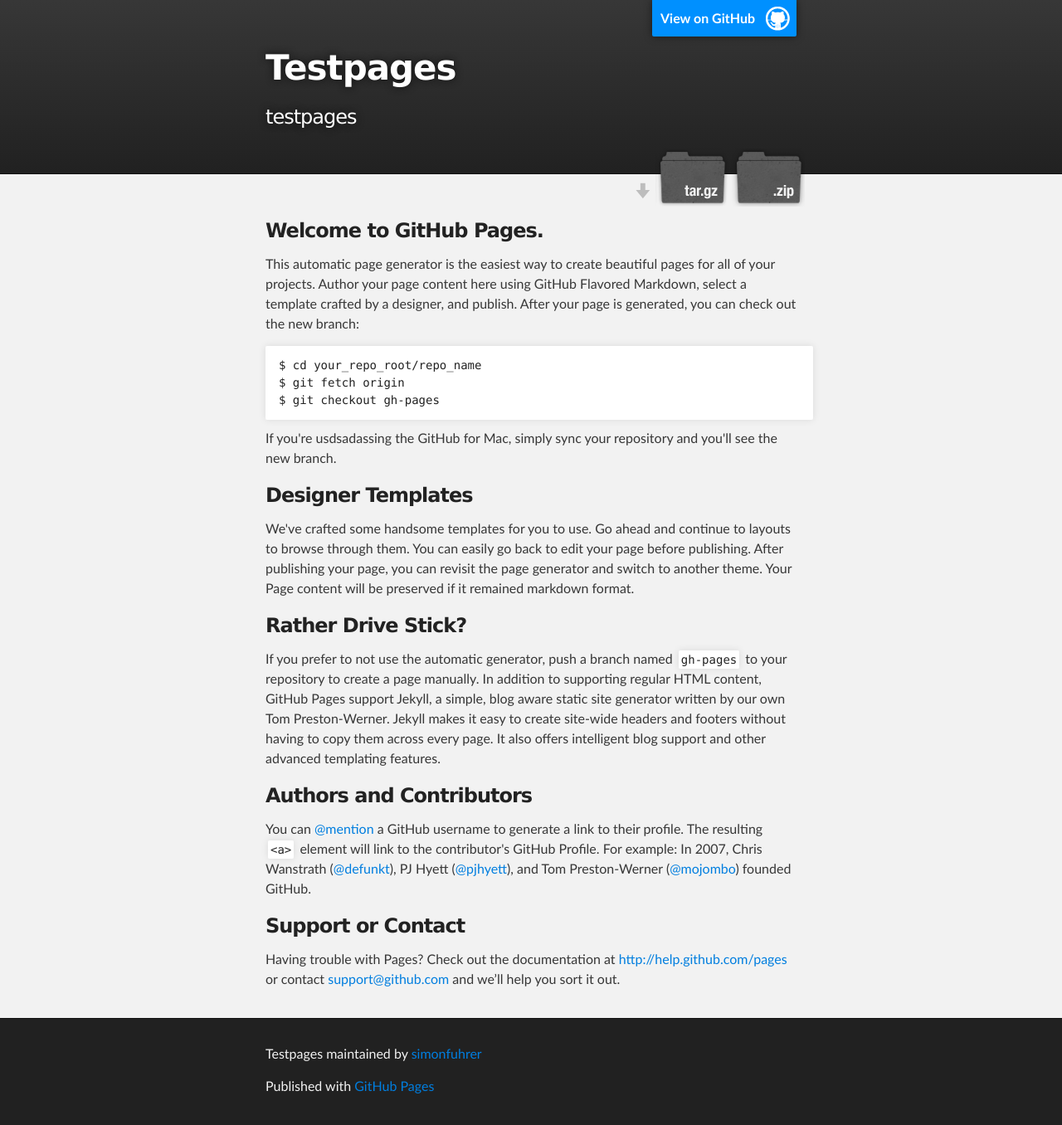
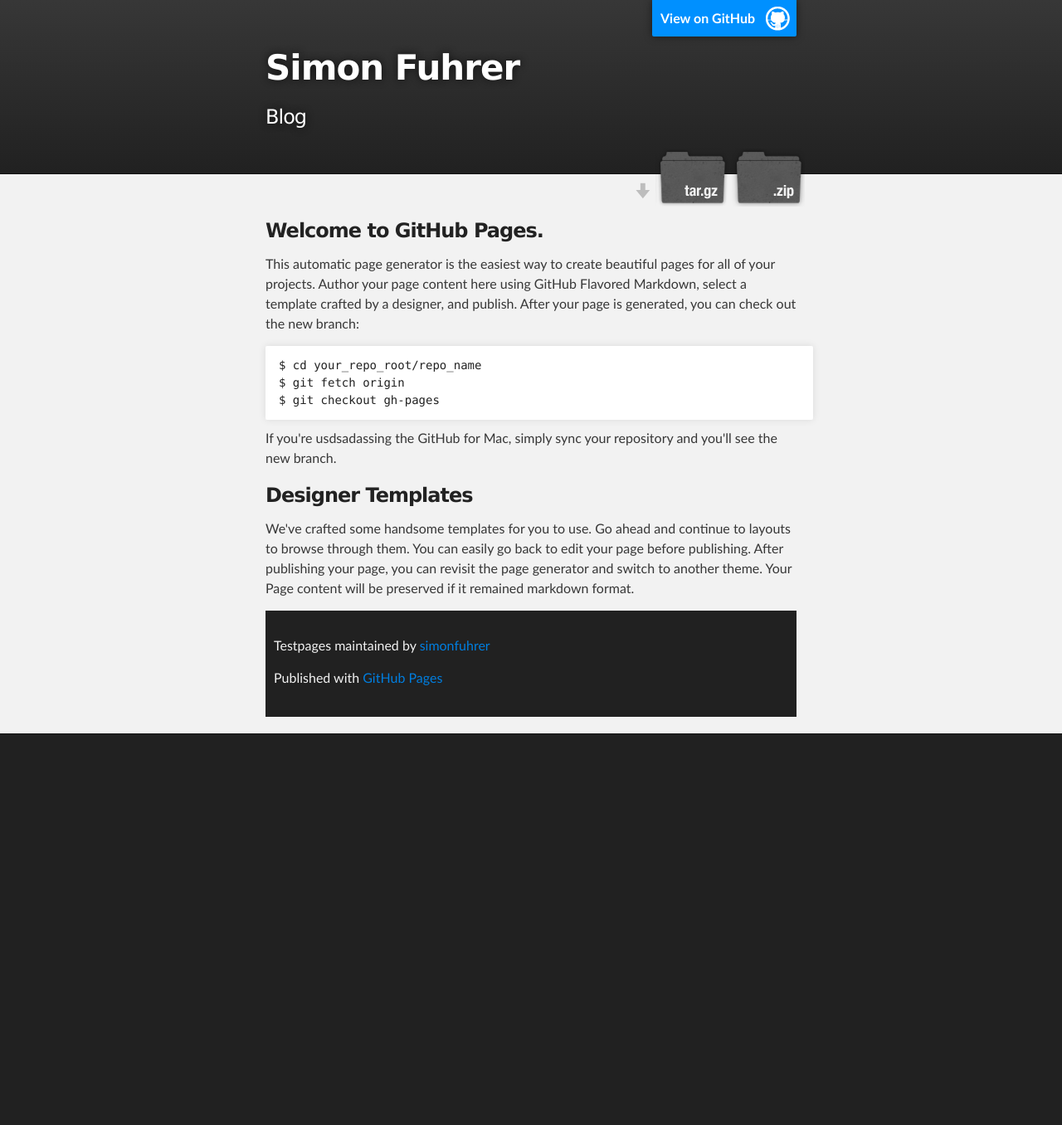
Before and after one commit to simonfuhrer/testpages, a plain HTML site: page index.html in a window 1280 px wide. Shown: the whole page at 83% size. After the commit the page ends 885 px from the top, so only its background shows below. Drawn offline with Linux system fonts and the light colour scheme.

Commit message:
New Changes

```diff
--- a/index.html
+++ b/index.html
@@ -18,8 +18,8 @@
         <header class="inner">
           <a id="forkme_banner" href="https://github.com/simonfuhrer/testpages">View on GitHub</a>
 
-          <h1 id="project_title">Testpages</h1>
-          <h2 id="project_tagline">testpages</h2>
+          <h1 id="project_title">Simon Fuhrer</h1>
+          <h2 id="project_tagline">Blog</h2>
 
             <section id="downloads">
               <a class="zip_download_link" href="https://github.com/simonfuhrer/testpages/zipball/master">Download this project as a .zip file</a>
@@ -46,19 +46,6 @@ $ git checkout gh-pages
 
 <p>We've crafted some handsome templates for you to use. Go ahead and continue to layouts to browse through them. You can easily go back to edit your page before publishing. After publishing your page, you can revisit the page generator and switch to another theme. Your Page content will be preserved if it remained markdown format.</p>
 
-<h3>Rather Drive Stick?</h3>
-
-<p>If you prefer to not use the automatic generator, push a branch named <code>gh-pages</code> to your repository to create a page manually. In addition to supporting regular HTML content, GitHub Pages support Jekyll, a simple, blog aware static site generator written by our own Tom Preston-Werner. Jekyll makes it easy to create site-wide headers and footers without having to copy them across every page. It also offers intelligent blog support and other advanced templating features.</p>
-
-<h3>Authors and Contributors</h3>
-
-<p>You can <a href="https://github.com/blog/821" class="user-mention">@mention</a> a GitHub username to generate a link to their profile. The resulting <code>&lt;a&gt;</code> element will link to the contributor's GitHub Profile. For example: In 2007, Chris Wanstrath (<a href="https://github.com/defunkt" class="user-mention">@defunkt</a>), PJ Hyett (<a href="https://github.com/pjhyett" class="user-mention">@pjhyett</a>), and Tom Preston-Werner (<a href="https://github.com/mojombo" class="user-mention">@mojombo</a>) founded GitHub.</p>
-
-<h3>Support or Contact</h3>
-
-<p>Having trouble with Pages? Check out the documentation at <a href="http://help.github.com/pages">http://help.github.com/pages</a> or contact <a href="mailto:support@github.com">support@github.com</a> and we’ll help you sort it out.</p>
-      </section>
-    </div>
 
     <!-- FOOTER  -->
     <div id="footer_wrap" class="outer">
```
